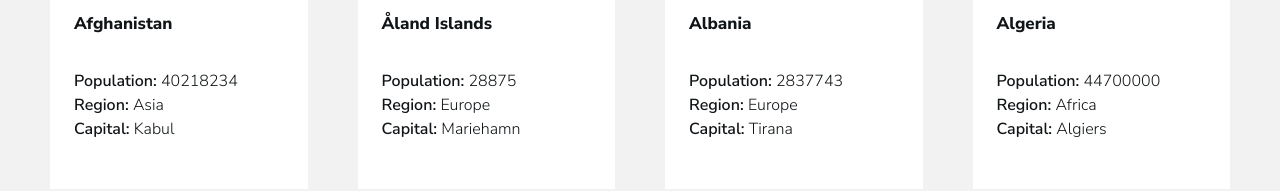
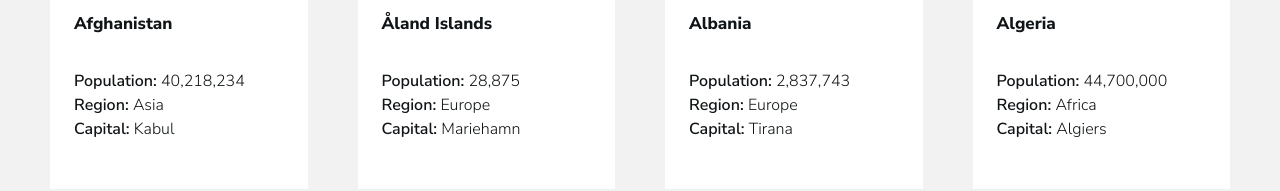
Before and after one commit to lawrenceprieto/rest-countries, a React (Vite) app: page / in a window 1280 px wide. Shown: the part 337-528 px from the top of the page. Built offline with nearby package versions, Linux system fonts and the light colour scheme.

Commit message:
refactor: change the format of population value

```diff
--- a/src/components/Cards.jsx
+++ b/src/components/Cards.jsx
@@ -11,7 +11,7 @@ function Cards(props) {
                 <img src={props.image} className="card-img-top" alt={props.name} style={{height: "150px", minHeight: "150px", objectFit: "cover"}} />
                 <div className={ isDarkMode ? "elements-dark card-body pt-4 pb-5 px-4" : "elements-light card-body pt-4 pb-5 px-4" } >
                     <div className="card-title" style={{fontWeight: "800", minHeight: "50px", fontSize: "17px"}}>{props.name}</div>
-                    <div className="card-text" style={{fontWeight: "600"}}>Population: <span style={{fontWeight: "300"}}>{props.population}</span></div>
+                    <div className="card-text" style={{fontWeight: "600"}}>Population: <span style={{fontWeight: "300"}}>{new Intl.NumberFormat().format(props.population)}</span></div>
                     <div className="card-text" style={{fontWeight: "600"}}>Region: <span style={{fontWeight: "300"}}>{props.region}</span></div>
                     <div className="card-text" style={{fontWeight: "600"}}>Capital: <span style={{fontWeight: "300"}}>{props.capital}</span></div>
                 </div>
--- a/src/pages/DetailPage.jsx
+++ b/src/pages/DetailPage.jsx
@@ -47,7 +47,7 @@ function DetailPage() {
                         <div className="details-about">
                             <div>
                                 <div className="mb-2" style={{fontWeight: "600"}}>Native Name: <span style={{fontWeight: "300", wordWrap: "wrap"}}>{countryDetails.nativeName}</span></div>
-                                <div className="mb-2" style={{fontWeight: "600"}}>Population: <span style={{fontWeight: "300"}}>{countryDetails.population}</span></div>
+                                <div className="mb-2" style={{fontWeight: "600"}}>Population: <span style={{fontWeight: "300"}}>{new Intl.NumberFormat().format(countryDetails.population)}</span></div>
                                 <div className="mb-2" style={{fontWeight: "600"}}>Region: <span style={{fontWeight: "300"}}>{countryDetails.region}</span></div>
                                 <div className="mb-2" style={{fontWeight: "600"}}>Sub Region: <span style={{fontWeight: "300"}}>{countryDetails.subregion}</span></div>
                                 <div className="mb-2" style={{fontWeight: "600"}}>Capital: <span style={{fontWeight: "300"}}>{countryDetails.capital}</span></div>
```
